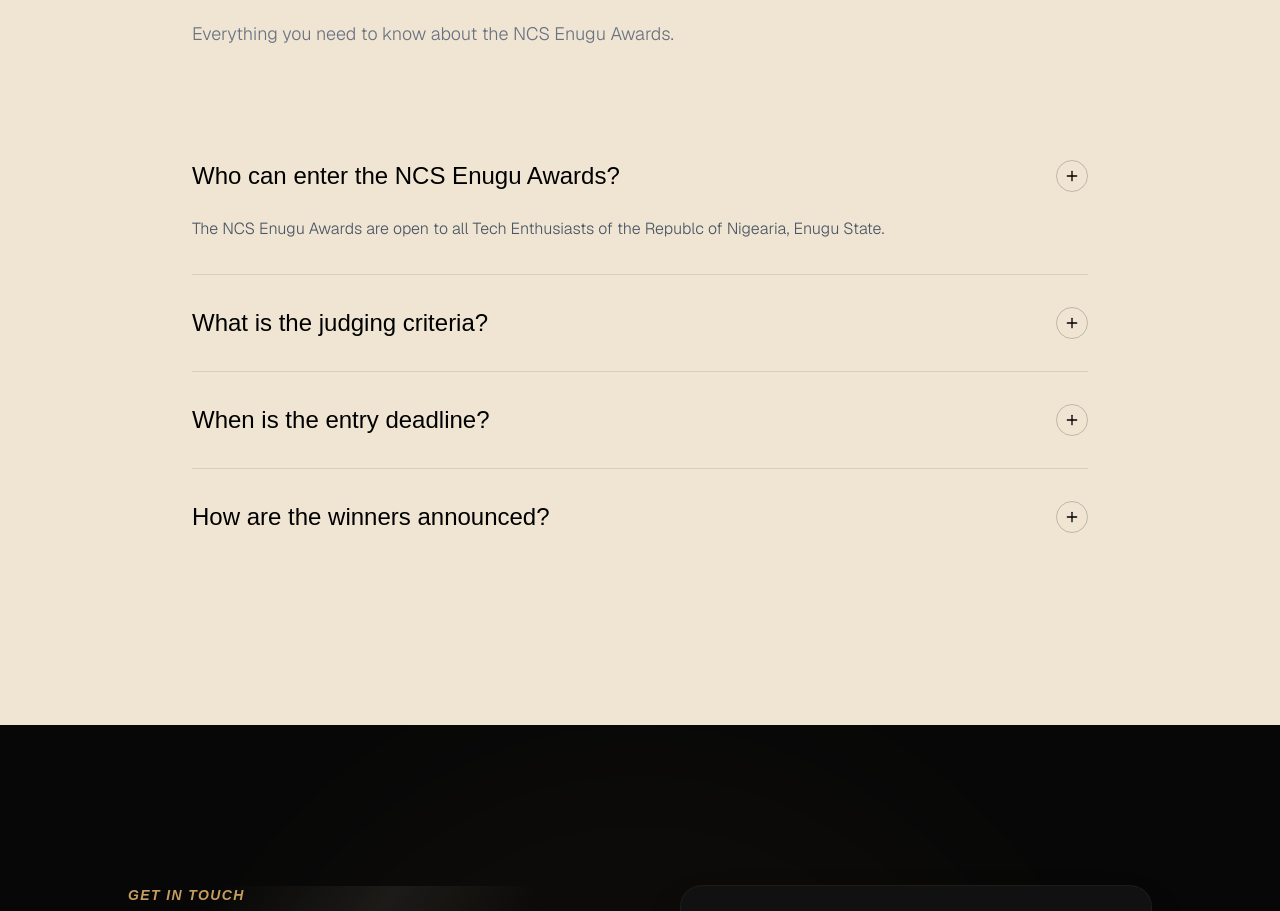
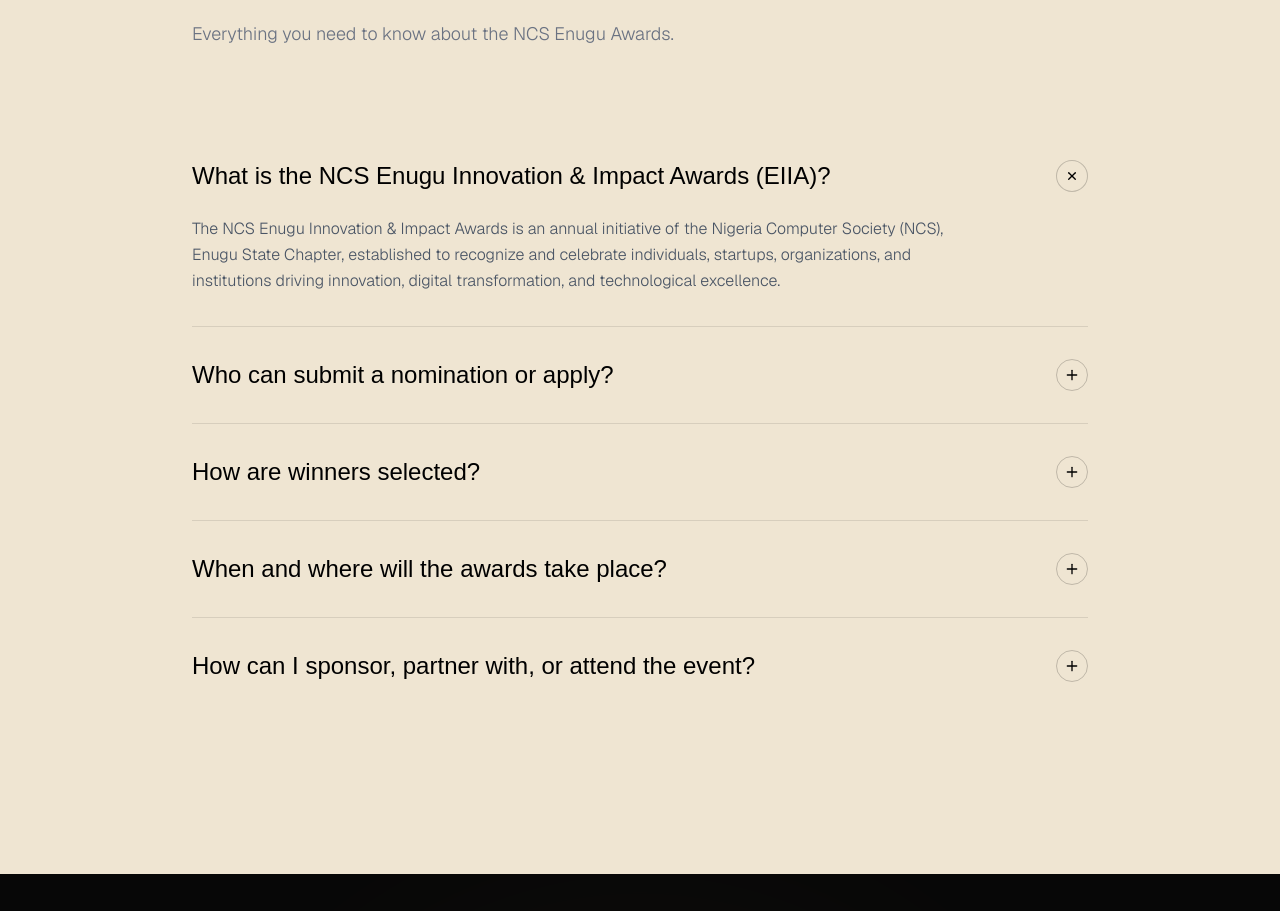
Before and after one commit to LandryOkoye/ncs-enugu, a Next.js app: page / in a window 1280 px wide. Shown: the part 5224-6135 px from the top of the page. Built offline with nearby package versions, Linux system fonts and the light colour scheme; a web font is replaced by a local one.

Commit message:
modified FAQ content and fixed its  interactions

```diff
--- a/app/page.tsx
+++ b/app/page.tsx
@@ -1,12 +1,13 @@
 "use client";
 
-import { useRef } from "react";
+import { useRef, useState } from "react";
 import { motion, useReducedMotion, useScroll, useTransform, type Variants } from "framer-motion";
 import { ArrowRight, MapPin, Mail, Plus } from "lucide-react";
 import { Button } from "@/components/ui/button";
 import Link from "next/link";
 
 export default function Home() {
+  const [openFaqIndex, setOpenFaqIndex] = useState<number | null>(0);
   const heroRef = useRef<HTMLElement>(null);
   const prefersReducedMotion = useReducedMotion();
   const { scrollYProgress } = useScroll();
@@ -489,9 +490,9 @@
 
           <div className="grid grid-cols-1 md:grid-cols-3 gap-8">
             {[
-              { num: "01", cat: "Brand Activation", title: "The Digital Leap", desc: "An innovative campaign that redefined digital engagement for modern audiences in Switzerland." },
-              { num: "02", cat: "Social Good", title: "Sustainable Future", desc: "Driving real environmental change through powerful storytelling and community action.", offset: true },
-              { num: "03", cat: "Innovation", title: "Beyond Reality", desc: "Merging physical and virtual worlds for a groundbreaking product launch experience." }
+              { num: "01", cat: "Startup of the year", title: "To be Announced", desc: "An innovative campaign that redefined digital engagement for modern audiences in Switzerland." },
+              { num: "02", cat: "Tech Leader of the year", title: "To be Announced", desc: "Driving real environmental change through powerful storytelling and community action.", offset: true },
+              { num: "03", cat: "Innovation", title: "To be Announced", desc: "Merging physical and virtual worlds for a groundbreaking product launch experience." }
             ].map((nominee, i) => (
               <motion.div
                 key={i}
@@ -575,10 +576,12 @@
             className="divide-y divide-black/10"
           >
             {[
-              { q: "Who can enter the NCS Enugu Awards?", a: "The NCS Enugu Awards are open to all Tech Enthusiasts of the Republc of Nigearia, Enugu State." },
-              { q: "What is the judging criteria?", a: "Entries are evaluated on four pillars: Strategic Challenge (20%), Creative Idea (20%), Bringing the Idea to Life (20%), and Results (40%)." },
-              { q: "When is the entry deadline?", a: "The final deadline for all 2026 entries is June 1st, 2026. Early bird rates apply until April 15th." },
-              { q: "How are the winners announced?", a: "Finalists are announced in July, with Bronze and Silver winners revealed in September. Gold and Grand Effie winners are exclusively announced at the Award Night in November." }
+              { q: "What is the NCS Enugu Innovation & Impact Awards (EIIA)?", a: "The NCS Enugu Innovation & Impact Awards is an annual initiative of the Nigeria Computer Society (NCS), Enugu State Chapter, established to recognize and celebrate individuals, startups, organizations, and institutions driving innovation, digital transformation, and technological excellence." },
+              { q: "Who can submit a nomination or apply?", a: "Nominations are open to individuals, startups, companies, public institutions, educational institutions, and student innovators whose work has made a significant impact through technology. Eligibility requirements vary by award category." },
+              { q: "How are winners selected?", a: "Winners are selected through a transparent evaluation process involving an independent panel of industry experts. Some categories may also include a public voting stage, with the final decision based on predefined judging criteria." },
+              { q: "When and where will the awards take place?", a: "The maiden edition of the NCS Enugu Innovation & Impact Awards will hold on Friday, 25 September 2026, at the Presidential Hotel, Enugu, bringing together leaders from government, academia, industry, and the technology ecosystem." },
+              { q: "How can I sponsor, partner with, or attend the event?", a: "Organizations and individuals interested in sponsoring, partnering with, or attending the awards can contact the organizing committee through the website’s Contact page or by emailing the official event email: enugustatechapter@ncs.org.ng. Sponsorship packages and partnership opportunities are available for organizations seeking to support innovation and gain visibility within the technology ecosystem." }
+
             ].map((faq, i) => (
               <motion.div
                 variants={fadeInUp}
@@ -586,18 +589,20 @@
                 className="py-8 group cursor-pointer"
                 whileHover={prefersReducedMotion ? undefined : { x: 8 }}
                 transition={{ type: "spring", stiffness: 260, damping: 22 }}
+                onClick={() => setOpenFaqIndex(openFaqIndex === i ? null : i)}
               >
                 <div className="flex justify-between items-center">
                   <h4 className="text-2xl  group-hover:text-[#b38b4d] transition-colors">{faq.q}</h4>
                   <motion.div
                     className="w-8 h-8 rounded-full border border-black/20 flex items-center justify-center group-hover:border-[#b38b4d] group-hover:bg-[#b38b4d] group-hover:text-[#efe5d2] transition-all text-xl font-light"
-                    whileHover={prefersReducedMotion ? undefined : { rotate: 90, scale: 1.08 }}
+                    animate={{ rotate: openFaqIndex === i ? 45 : 0 }}
+                    whileHover={prefersReducedMotion ? undefined : { rotate: openFaqIndex === i ? 45 : 90, scale: 1.08 }}
                     transition={{ type: "spring", stiffness: 300, damping: 18 }}
                   >
                     <Plus className="w-4 h-4" />
                   </motion.div>
                 </div>
-                <div className={`mt-6 text-gray-600 font-light leading-relaxed max-w-3xl ${i === 0 ? 'block' : 'hidden'}`}>
+                <div className={`mt-6 text-gray-600 font-light leading-relaxed max-w-3xl ${openFaqIndex === i ? 'block' : 'hidden'}`}>
                   {faq.a}
                 </div>
               </motion.div>
```
